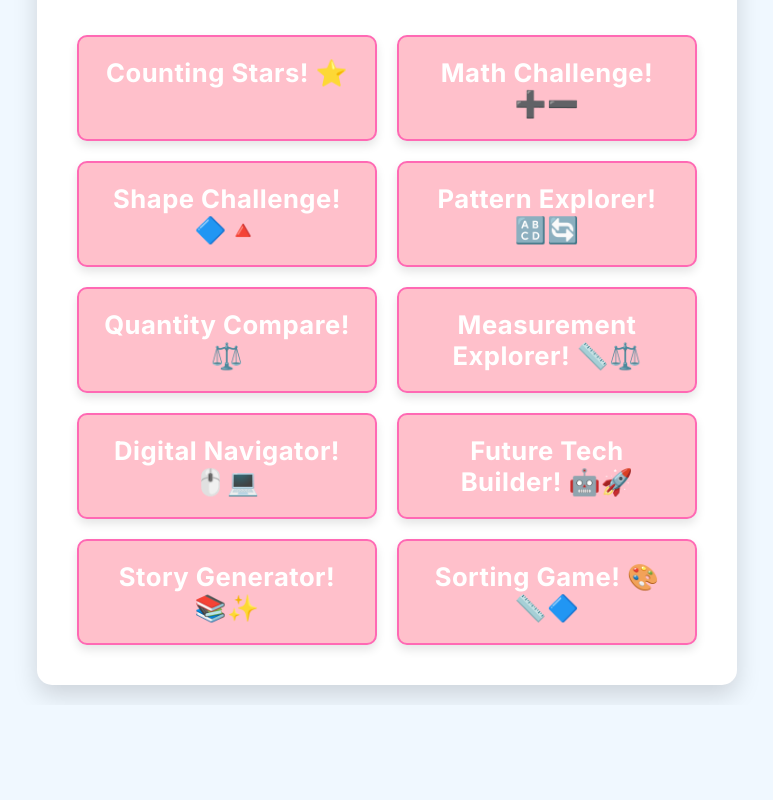
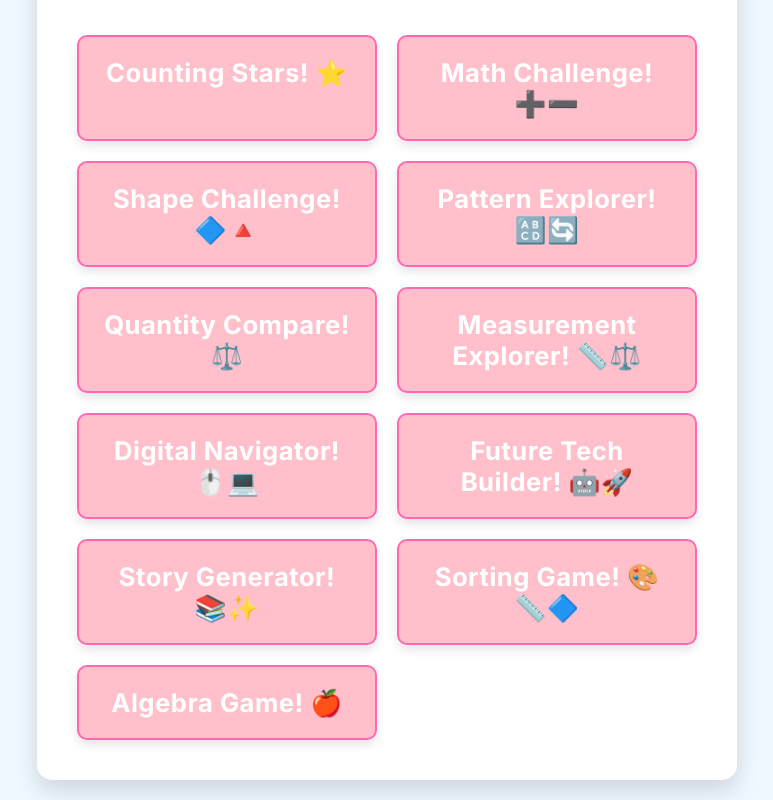
Before and after one commit to Showphur/Showphur, a plain HTML site: page index.html in a window 1280 px wide. Shown: the part 305-1105 px from the top of the page, without its empty margins (253-1026 px from the left). Before the commit the page ends 1010 px from the top, so only its background shows below. Drawn offline with Linux system fonts and the light colour scheme.

Commit message:
Update index.html

```diff
--- a/index.html
+++ b/index.html
@@ -134,6 +134,10 @@
                 <a href="./sorting-game/index.html" class="game-link-button">
                 Sorting Game! 🎨📏🔷
             </a>
+                <a href="./algebra-game/index.html" class="game-link-button">
+                Algebra Game! 🍎
+            </a>
+
         </div>
     </div>
 </body>
```
